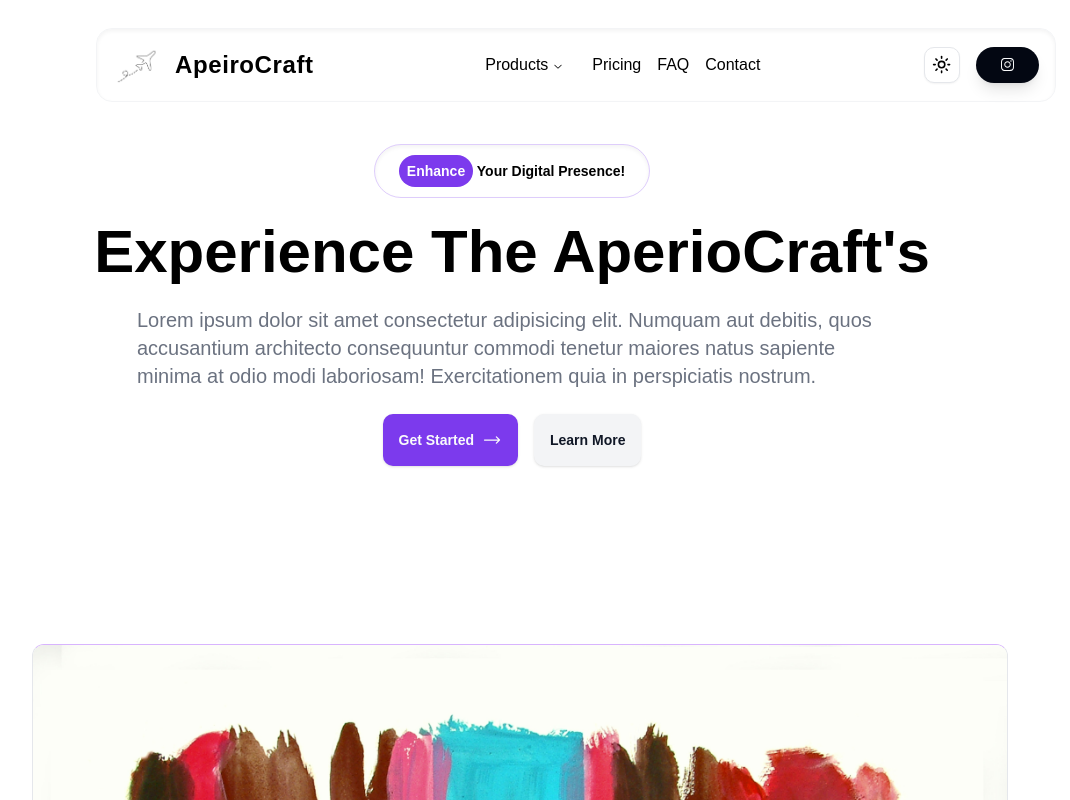
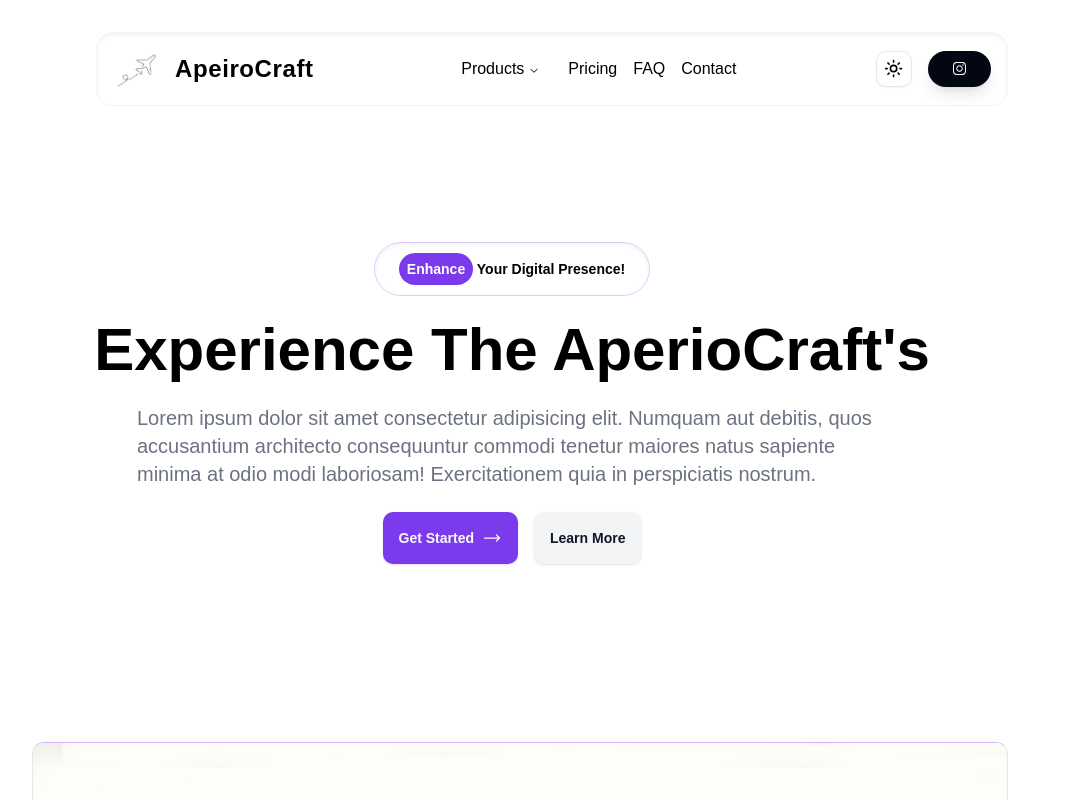
Before and after one commit to shaishguni/apeirocraft, a Next.js app: page / in a window 1280 px wide. Shown: the top 800 px of the page, without its empty margins (128-1198 px from the left). Built offline with nearby package versions, Linux system fonts and the light colour scheme.

Commit message:
benefit shi done

```diff
--- a/app/components/Benefits.tsx
+++ b/app/components/Benefits.tsx
@@ -2,7 +2,7 @@
 
 import { Card, CardContent, CardHeader, CardTitle } from "@/components/ui/card";
 
-import Icon from "@/components/ui/icon"
+
 interface BenefitsProps {
 
   title: string;
@@ -38,7 +38,7 @@ const benefitList: BenefitsProps[] = [
 
 export const Benefits = () => {
   return (
-    <section id="benefits" className="container mx-auto my-auto  py-24 sm:py-32">
+    <section id="benefits" className="container  p-auto m-auto py-24 sm:py-32">
       <div className="grid lg:grid-cols-2 place-items-center lg:gap-24">
         <div>
           <h2 className="text-lg text-primary mb-2 tracking-wider">Benefits</h2>
--- a/app/components/HeroSection.tsx
+++ b/app/components/HeroSection.tsx
@@ -4,7 +4,7 @@ import Image from 'next/image';
 
 const HeroSection = () => {
   return (
-    <div className='flex flex-col md:flex-col  h-auto md:h-[1600px] space-y-12 md:space-y-0 justify-between items-center p-6 md:p-[120px]'>
+    <div className='flex flex-col md:flex-col   h-auto md:h-[1600px] space-y-12 md:space-y-0 justify-between items-center p-6 md:p-[120px]'>
       <div className='items-center w-full flex flex-col justify-between space-y-6'>
         <span className="w-auto px-4 py-2 flex rounded-full border border-primary/25 shadow-inner">
           <span className="text-xs md:text-sm p-2 font-extrabold">
--- a/app/components/Navbar.tsx
+++ b/app/components/Navbar.tsx
@@ -77,7 +77,7 @@ const Navbar = () => {
   const [isOpen, setIsOpen] = useState(false);
 
   return (
-    <div className='border-black shadow-inner    dark:text-white bg-white dark:bg-black  text-black  top-5  fixed border border-secondary z-40 rounded-2xl  flex-1  mt-2 p-4 m-4 space-y-2 bg-transparent w-[90%] md:w-[70%] lg:w-[75%] lg:max-w-screen-xl mx-4 lg:mx-0 flex justify-between items-center    lg:ml-48 transition-all duration-300'>
+    <div className='border-black shadow-inner    dark:text-white bg-white dark:bg-black  text-black  top-5  sticky border border-secondary z-40 rounded-2xl  flex-1  mt-2 p-4 m-4 space-y-2 bg-transparent w-[90%] md:w-[70%] lg:w-[75%] lg:max-w-screen-xl mx-4 lg:mx-0 flex justify-between items-center    lg:ml-48 transition-all duration-300'>
       <nav className='flex justify-between items-center w-full'>
         {/* Logo Section (Left) */}
         <section className='flex items-center space-x-3'>
--- a/app/layout.tsx
+++ b/app/layout.tsx
@@ -27,7 +27,7 @@ export default function oRotLayout({
   return (
     <html lang="en">
       <body
-        className={`${geistSans.variable} ${geistMono.variable} antialiased dark:text-white  mx-auto px-4 py-6 sm:px-6 lg:px-8`}
+        className={`${geistSans.variable} ${geistMono.variable} antialiased dark:text-white h-fit w-fit mx-0  px-4 py-6 sm:px-6 lg:px-8`}
       >
         <ThemeProvider
           attribute="class"
--- a/app/page.tsx
+++ b/app/page.tsx
@@ -2,7 +2,7 @@ import HeroSection from "./components/HeroSection";
 import { Benefits } from "./components/Benefits";
 export default function Home() {
   return (
-    <div className="flex-row w-full h-full  px-auto py-auto">
+    <div className="flex-row w-full h-full  mx-0 my-0 px-0 py-0">
      <HeroSection/>
      <Benefits/>
     </div>
```
